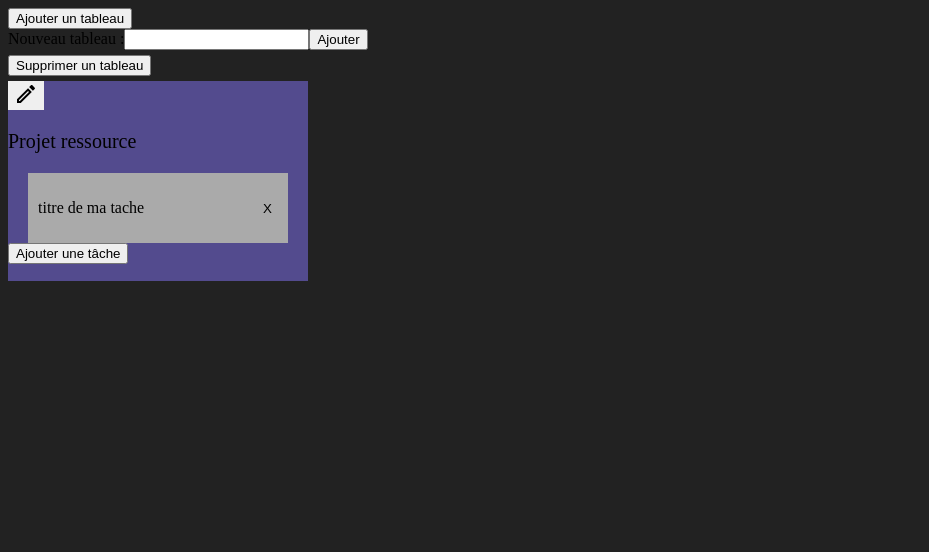
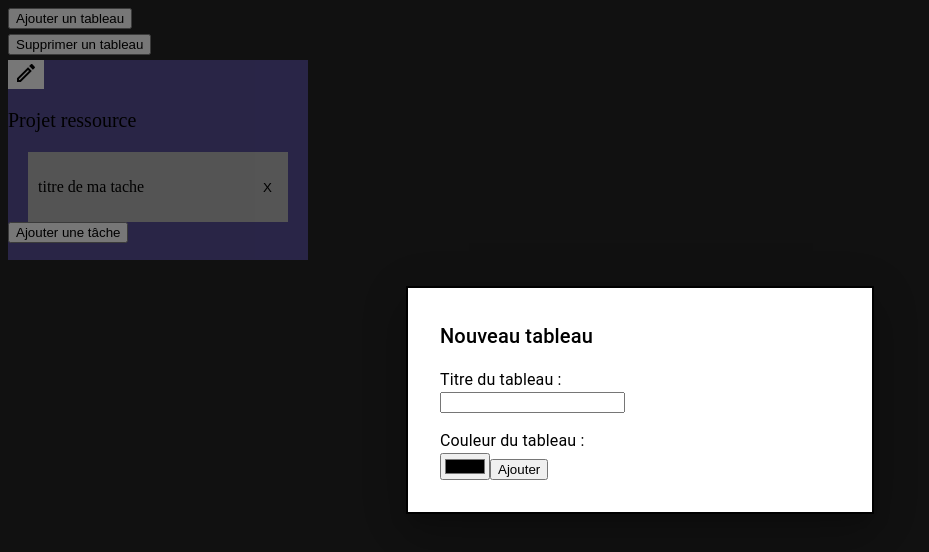
Before and after one commit to supersixaxis/Task-Manager, a React (Vite) app: page /space/tasklist/1 in a window 1280 px wide. Both pictures are taken after a click on the button "Ajouter un tableau". Shown: the top 552 px of the page, without its empty margins (0-929 px from the left). Built offline with nearby package versions, Linux system fonts and the light colour scheme.

Commit message:
add edit modal, for suppression edit etc

```diff
--- a/src/components/EditTaskForm.jsx
+++ b/src/components/EditTaskForm.jsx
@@ -4,42 +4,27 @@ import { store } from '../redux/store';
 import Modal from '@mui/material/Modal';
 import Box from '@mui/material/Box';
 import Typography from '@mui/material/Typography';
-
+import style from './styleModal';
 export default function EditTaskForm({ initialTitle, taskId, setIsEditing }) {
   const [editedTaskTitle, setEditedTaskTitle] = useState(initialTitle);
   const [isPopinVisible, setPopinVisible] = useState(true);
   const [editedSpaceColor, setEditedSpaceColor] = useState('');
-  const [open, setOpen] = useState(true); // Ajout de la variable d'état open
 
-  const style = {
-    position: 'absolute',
-    top: '50%',
-    left: '50%',
-    transform: 'translate(-50%, -50%)',
-    width: 400,
-    bgcolor: 'background.paper',
-    border: '2px solid #000',
-    boxShadow: 24,
-    p: 4,
-  };
 
   const handleSubmit = (e) => {
     e.preventDefault();
     store.dispatch(editTask({ taskId, newTitle: editedTaskTitle, color: editedSpaceColor }));
     setIsEditing(false);
     setPopinVisible(false);
-    setOpen(false);
   };
 
   const handleClose = () => {
-    setIsEditing(false);
     setPopinVisible(false);
-    setOpen(false);
   };
 
   return (
     <Modal
-      open={open}
+      open={isPopinVisible}
       onClose={handleClose}
       aria-labelledby="modal-modal-title"
       aria-describedby="modal-modal-description"
--- a/src/components/FormAddTask.jsx
+++ b/src/components/FormAddTask.jsx
@@ -1,12 +1,15 @@
 import { useState } from 'react';
-import { store } from '../redux/Store';
+import { store } from '../redux/store';
 import { addTask } from '../redux/task/TaskSlice';
 import { showMessage } from '../utils/MessageUtils.js';
-
+import Modal from '@mui/material/Modal';
+import Box from '@mui/material/Box';
+import Typography from '@mui/material/Typography';
+import style from './styleModal';
 export default function FormAddTask({ tableId }) {
   const [newTableTask, setNewTableTask] = useState('');
   const [isPopinVisible, setPopinVisible] = useState(false);
-
+  const [editedSpaceColor, setEditedSpaceColor] = useState('');
   const handleButtonClick = () => {
     setPopinVisible(!isPopinVisible);
   };
@@ -19,27 +22,50 @@ export default function FormAddTask({ tableId }) {
       return;
     }
 
-    store.dispatch(addTask({ tableId, taskContent: newTableTask }));
+    store.dispatch(addTask({ tableId, taskContent: newTableTask, color : editedSpaceColor  }));
     showMessage('Tâche ajoutée avec succès !', 'success');
     setNewTableTask('');
+    setPopinVisible(false);
+  };
+  const handleClose = () => {
     setPopinVisible(false);
   };
 
   return (
     <div>
       <button onClick={handleButtonClick}>Ajouter une tâche</button>
-      {isPopinVisible && (
+      <Modal open={isPopinVisible} onClose={handleClose}>
+  <div>
+    {isPopinVisible && (
+     <Box sx={style}>
         <form onSubmit={handleSubmit}>
-          <label>Ajouter une tâche au tableau</label>
+        <Typography id="modal-modal-title" variant="h6" component="h2">
+             Ajouter une tâche au tableau
+          </Typography>
+          <Typography id="modal-modal-description" sx={{ mt: 2 }}>
+              Titre de la tâche :
+            </Typography>
           <input
             type="text"
             value={newTableTask}
             placeholder="Nom de la tâche"
             onChange={(e) => setNewTableTask(e.target.value)}
           />
+             <Typography id="modal-modal-description" sx={{ mt: 2 }}>
+              Couleur de la tache :
+            </Typography>
+            <input
+              type="color"
+              value={editedSpaceColor}
+              onChange={(e) => setEditedSpaceColor(e.target.value)}
+            />
           <button type="submit">Ajouter une tâche</button>
         </form>
-      )}
+      </Box>
+    )}
+  </div>
+</Modal>
+
     </div>
   );
 }
--- a/src/components/SelectTableDelete.jsx
+++ b/src/components/SelectTableDelete.jsx
@@ -1,7 +1,11 @@
 import React, { useState } from 'react';
 import { deleteTable } from '../redux/table/TableSlice';
 import { showMessage } from '../utils/MessageUtils.js';
-import { store } from '../redux/Store';
+import { store } from '../redux/store';
+import Modal from '@mui/material/Modal';
+import Box from '@mui/material/Box';
+import Typography from '@mui/material/Typography';
+import style from './styleModal';
 const SelectTableDelete = ({ tables }) => {
   const [idTableSelected, setIdTableSelected] = useState(0);
   const [isPopinVisible, setPopinVisible] = useState(false);
@@ -20,13 +24,21 @@ const SelectTableDelete = ({ tables }) => {
     setIdTableSelected(0);
     setPopinVisible(false);
   };
-
+  const handleClose = () => {
+    setPopinVisible(false);
+  };
   return (
     <div>
       <button onClick={handleButtonClick}>Supprimer un tableau</button>
+      <Modal open={isPopinVisible} onClose={handleClose}>
+        <div>
       {isPopinVisible && (
+        <Box sx={style}>
         <form onSubmit={(e) => e.preventDefault()}>
-          <label>Supprimer un tableau</label>
+        <Typography id="modal-modal-title" variant="h6" component="h2">
+            Supprimer un tableau
+          </Typography>
+
           <select value={idTableSelected} onChange={(e) => setIdTableSelected(e.target.value)}>
             <option value={0}>---</option>
             {tables.map((table) => (
@@ -37,7 +49,10 @@ const SelectTableDelete = ({ tables }) => {
           </select>
           <button onClick={handleDeleteTable}>Delete</button>
         </form>
+        </Box>
       )}
+      </div>
+      </Modal>
     </div>
   );
 };
--- a/src/components/addTableForm.jsx
+++ b/src/components/addTableForm.jsx
@@ -2,14 +2,20 @@ import React, { useState } from 'react';
 import { store } from '../redux/store';
 import { addTable } from '../redux/table/TableSlice';
 import { showMessage } from '../utils/MessageUtils.js';
+import Modal from '@mui/material/Modal';
+import Box from '@mui/material/Box';
+import Typography from '@mui/material/Typography';
+import style from './styleModal';
 import { v4 as uuidv4 } from 'uuid';
+
 const AddTableForm = ({ spaceId }) => {
   const [isPopinVisible, setPopinVisible] = useState(false);
   const [newTableTitle, setNewTableTitle] = useState('');
-
+  const [editedSpaceColor, setEditedSpaceColor] = useState('');
   const handleButtonClick = () => {
     setPopinVisible(!isPopinVisible);
   };
+
   const handleFormSubmit = (e) => {
     e.preventDefault();
 
@@ -17,30 +23,56 @@ const AddTableForm = ({ spaceId }) => {
       showMessage('Veuillez remplir le nom de votre tableau !', 'error');
       return;
     }
-
-    store.dispatch(addTable({ id: uuidv4(), title: newTableTitle, spaceId: parseInt(spaceId) }));
+    store.dispatch(addTable({
+      id: uuidv4(),
+      title: newTableTitle,
+      spaceId: parseInt(spaceId),
+      color: editedSpaceColor,
+    }));
     showMessage('Tableau ajouté avec succès !', 'success');
     setNewTableTitle('');
+    setEditedSpaceColor('');
+    setPopinVisible(false);
+  };
+
+  const handleClose = () => {
     setPopinVisible(false);
   };
 
   return (
     <div>
       <button onClick={handleButtonClick}>Ajouter un tableau</button>
-
-      {isPopinVisible && (
-        <div>
+      <Modal
+        open={isPopinVisible}
+        onClose={handleClose}
+        aria-labelledby="modal-modal-title"
+        aria-describedby="modal-modal-description"
+      >
+        <Box sx={style}>
           <form onSubmit={handleFormSubmit}>
-            <label>Nouveau tableau :</label>
+          <Typography id="modal-modal-title" variant="h6" component="h2">
+              Nouveau tableau
+            </Typography>
+            <Typography id="modal-modal-description" sx={{ mt: 2 }}>
+              Titre du tableau :
+            </Typography>
             <input
               type="text"
               value={newTableTitle}
               onChange={(e) => setNewTableTitle(e.target.value)}
             />
+              <Typography id="modal-modal-description" sx={{ mt: 2 }}>
+              Couleur du tableau :
+            </Typography>
+            <input
+              type="color"
+              value={editedSpaceColor}
+              onChange={(e) => setEditedSpaceColor(e.target.value)}
+            />
             <button type="submit">Ajouter</button>
           </form>
-        </div>
-      )}
+        </Box>
+      </Modal>
     </div>
   );
 };
--- /dev/null
+++ b/src/components/styleModal.jsx
@@ -0,0 +1,13 @@
+const style = {
+    position: 'absolute',
+    top: '50%',
+    left: '50%',
+    transform: 'translate(-50%, -50%)',
+    width: 400,
+    bgcolor: 'background.paper',
+    border: '2px solid #000',
+    boxShadow: 24,
+    p: 4,
+  };
+
+  export default style
--- a/src/redux/table/TableSlice.js
+++ b/src/redux/table/TableSlice.js
@@ -45,13 +45,13 @@ export const tableSlice = createSlice({
   initialState,
   reducers: {
     addTable: (state, action) => {
-      const { id, title, spaceId } = action.payload;
+      const { id, title, spaceId, color } = action.payload;
       const newTable = {
         id,
         title,
         order: state.tablesList.length + 1,
         spaceId,
-        color: '#6559b4bd'
+        color,
       };
 
       state.tablesList = state.tablesList.concat(newTable);
--- a/src/redux/task/TaskSlice.js
+++ b/src/redux/task/TaskSlice.js
@@ -24,12 +24,13 @@ const taskSlice = createSlice({
   initialState,
   reducers: {
     addTask: (state, action) => {
-      const { tableId, taskContent } = action.payload;
+      const { tableId, taskContent, color } = action.payload;
       if (taskContent !== '') {
         const newTask = {
           id: uuidv4(),
           title: taskContent,
           tableId,
+          color
         };
         state.taskList.push(newTask);
       }
@@ -44,7 +45,6 @@ const taskSlice = createSlice({
         task.id === taskId ? { ...task, title: newTitle, color  } : task,
 
       );
-      console.log(state.taskList)
     },
     moveTask: (state, action) => {
         const { droppedTask, newTableId } = action.payload;
```
Also changed, not shown: src/styles/modal.css (added, +10 -0 lines).
